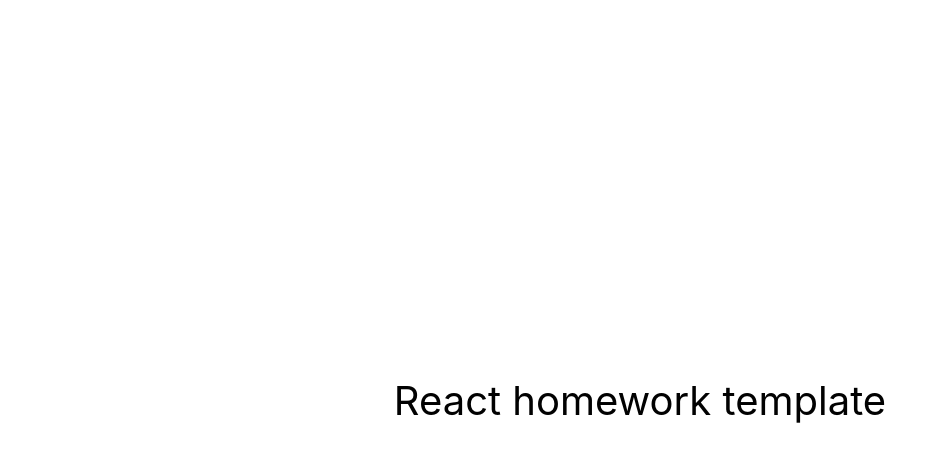
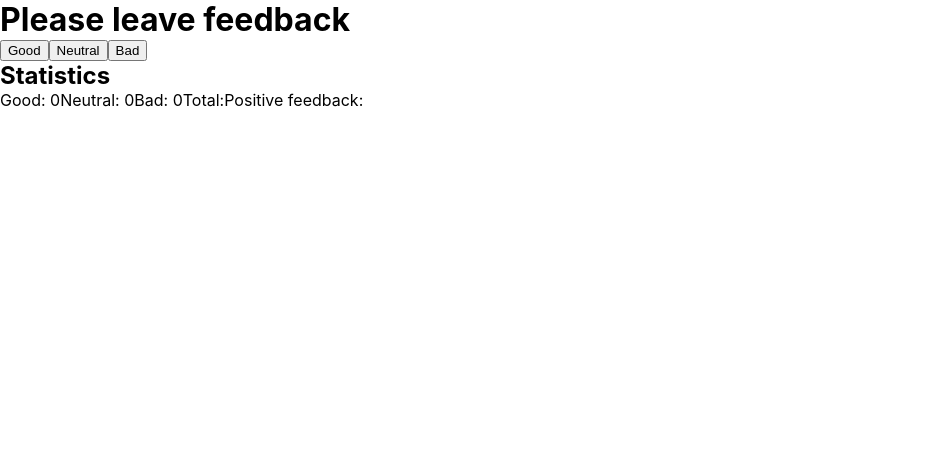
Before and after one commit to lesniakl/goit-react-hw-02-feedback, a React (Create React App) app: page / in a window 1280 px wide. Shown: the top 462 px of the page, without its empty margins (0-947 px from the left). Built offline with nearby package versions, Linux system fonts and the light colour scheme.

Commit message:
Add basic layout and onClick events on buttons

```diff
--- a/src/components/App.jsx
+++ b/src/components/App.jsx
@@ -1,16 +1,41 @@
-export const App = () => {
-  return (
-    <div
-      style={{
-        height: '100vh',
-        display: 'flex',
-        justifyContent: 'center',
-        alignItems: 'center',
-        fontSize: 40,
-        color: '#010101'
-      }}
-    >
-      React homework template
-    </div>
-  );
-};
+import React, { Component } from 'react';
+
+export default class App extends Component {
+  state = {
+    good: 0,
+    neutral: 0,
+    bad: 0,
+  };
+
+  handleChange = e => {
+    this.setState(prevState => {
+      const { name } = e.target;
+      return {
+        [name]: prevState[name] + 1,
+      };
+    });
+  };
+
+  render() {
+    return (
+      <>
+        <h1>Please leave feedback</h1>
+        <button type="button" name="good" onClick={this.handleChange}>
+          Good
+        </button>
+        <button type="button" name="neutral" onClick={this.handleChange}>
+          Neutral
+        </button>
+        <button type="button" name="bad" onClick={this.handleChange}>
+          Bad
+        </button>
+        <h2>Statistics</h2>
+        <span>Good: {this.state.good}</span>
+        <span>Neutral: {this.state.neutral}</span>
+        <span>Bad: {this.state.bad}</span>
+        <span>Total:</span>
+        <span>Positive feedback: </span>
+      </>
+    );
+  }
+}
--- a/src/index.js
+++ b/src/index.js
@@ -1,6 +1,6 @@
 import React from 'react';
 import ReactDOM from 'react-dom/client';
-import { App } from 'components/App';
+import App from './components/App';
 import './index.css';
 
 ReactDOM.createRoot(document.getElementById('root')).render(
```
